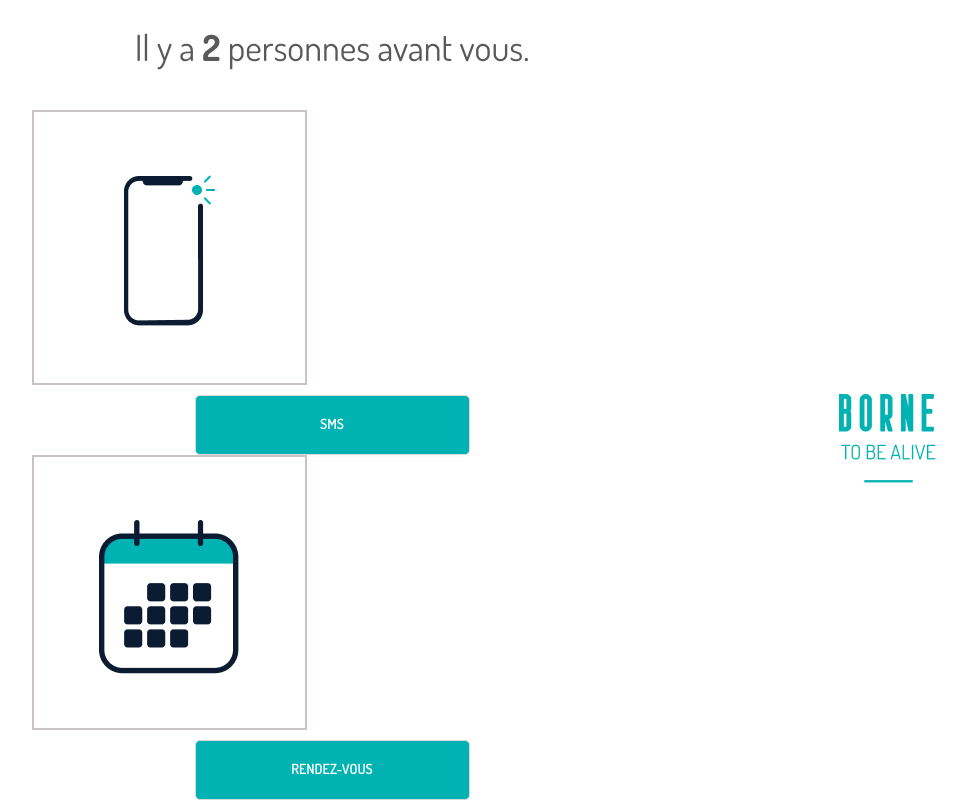
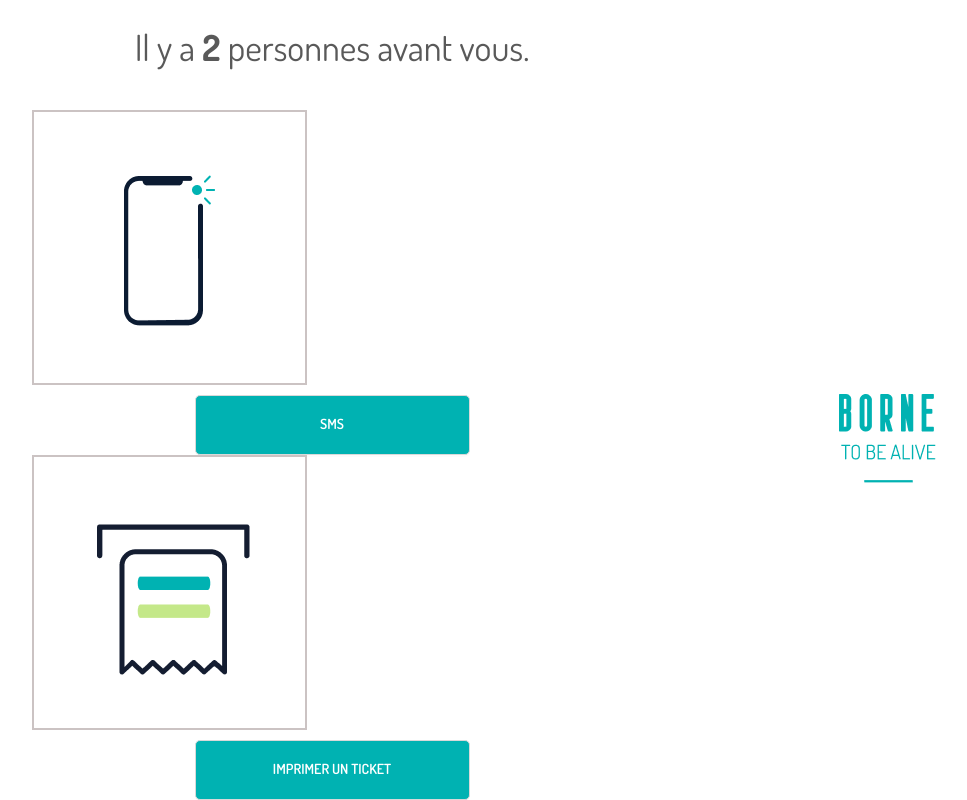
Before and after one commit to codingfactory-by-itescia/borne-to-be-alive, a React (Create React App) app in the folder webapp/: page /Ticket in a window 1280 px wide. Shown: the part 281-1081 px from the top of the page, without its empty margins (308-1275 px from the left). Built offline with nearby package versions, Linux system fonts and the light colour scheme.

Commit message:
feat: disable button

```diff
--- a/webapp/src/views/Accueil/index.js
+++ b/webapp/src/views/Accueil/index.js
@@ -8,6 +8,20 @@ import React, { Component } from 'react';
 import { Button, Row, Col } from 'antd';
 
 export default class Accueil extends Component {
+
+	constructor(props) {
+		super(props);
+		this.state = {
+			isDisabled: false
+		}
+		this.disable = this.disable.bind(this);
+	}
+
+	disable() {
+		this.setState({
+			isDisabled: true
+		})
+	}
 	render() {
 		return (
 			<div className='app-container'>
@@ -28,7 +42,7 @@ export default class Accueil extends Component {
 								<div className='icon-container'>
 									<img src={icon_ticket} alt="ticket icon" className="icon" />
 								</div>
-								<Button className="button">RETIRER UN TICKET</Button>
+								<Button onClick={this.disable} className={this.state.isDisabled ? 'button disabled' : 'button'}>IMPRIMER UN TICKET</Button>
 							</Col>
 							<Col className='card'>
 								<div className='icon-container'>
--- a/webapp/src/views/Accueil/style.scss
+++ b/webapp/src/views/Accueil/style.scss
@@ -18,6 +18,12 @@
     text-align: center;
     font-weight: 600;
     border-radius: 5px;
+}
+
+.button.disabled {
+    background-color: #E5E5E5;
+    color: #fff;
+    border: none;
 }
 
 .text-container {
--- a/webapp/src/views/Ticket/index.js
+++ b/webapp/src/views/Ticket/index.js
@@ -1,6 +1,6 @@
 import './style.scss';
 
-import icon_calendar from '../../assets/img/icon_calendar.png';
+import icon_ticket from '../../assets/img/icon_ticket.png';
 import icon_mobile from '../../assets/img/icon_mobile.png';
 import logo_blue from '../../assets/img/Logo_blue.png';
 
@@ -13,16 +13,24 @@ export default class Ticket extends Component {
 	constructor(props) {
 		super(props);
 		this.state = {
-			shouldHide: true
+			shouldHide: true,
+			isDisabled: false
 		}
 
 		this.onClick = this.onClick.bind(this);
+		this.disable = this.disable.bind(this);
 	}
 
 	onClick() {
 		this.setState({
 			shouldHide: false
 		});
+	}
+
+	disable() {
+		this.setState({
+			isDisabled: true
+		})
 	}
 
 	render() {
@@ -54,9 +62,9 @@ export default class Ticket extends Component {
 							</Col>
 							<Col className='card'>
 								<div className='icon-container'>
-									<img src={icon_calendar} alt="calendar icon" className="icon" />
+									<img src={icon_ticket} alt="calendar icon" className="icon" />
 								</div>
-								<Button className="button">RENDEZ-VOUS</Button>
+								<Button onClick={this.disable} className={this.state.isDisabled ? 'button disabled' : 'button'}>IMPRIMER UN TICKET</Button>
 							</Col>
 						</Row>
 					</div>
--- a/webapp/src/views/Ticket/style.scss
+++ b/webapp/src/views/Ticket/style.scss
@@ -106,3 +106,9 @@ p.info {
     margin-top: 12px;
     border-radius: 5px;
 }
+
+.button.disabled {
+    background-color: #E5E5E5;
+    color: #fff;
+    border: none;
+}
```
